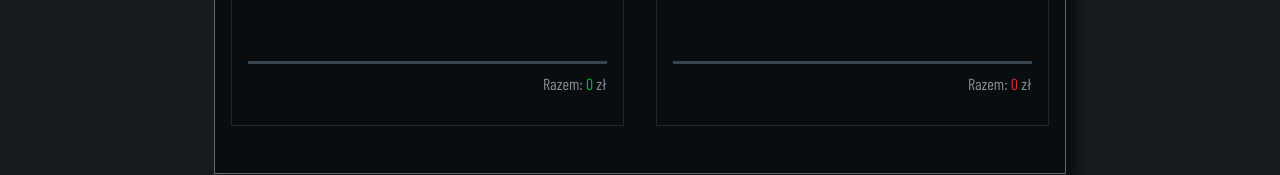
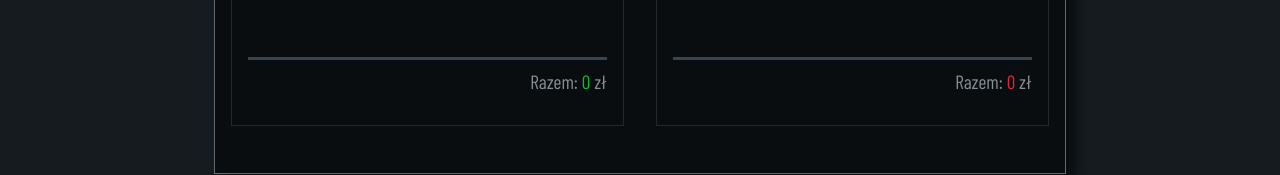
Before and after one commit to Scorpion19702022/SIMPLE_PROJECT_REACT_REDUX, a React (Vite) app: page /Wallet in a window 1280 px wide. Shown: the part 687-862 px from the top of the page. Built offline with nearby package versions, Linux system fonts and the light colour scheme; a web font is replaced by a local one.

Commit message:
added style

```diff
--- a/src/Components/Wallet/Styles/WalletList.module.css
+++ b/src/Components/Wallet/Styles/WalletList.module.css
@@ -157,6 +157,10 @@
 		margin-bottom: 0em;
 	}
 
+	.text_sum {
+		font-size: 1.2em;
+	}
+
 	.box_deal {
 		display: flex;
 		flex-direction: row;
```
